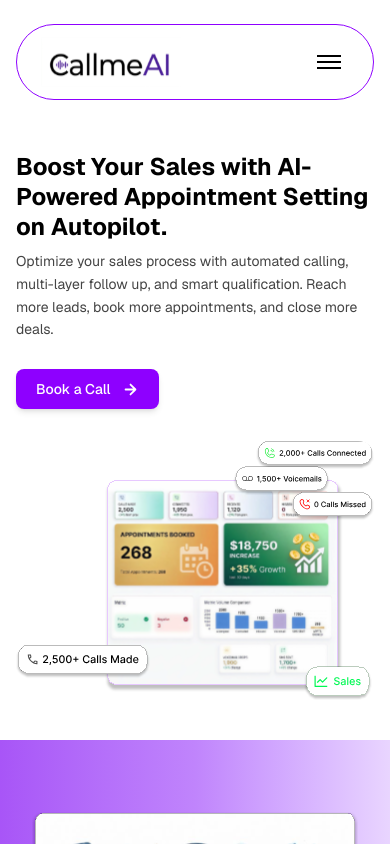
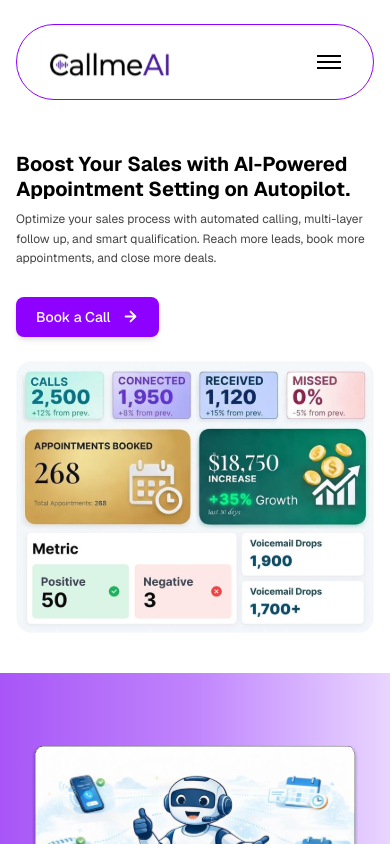
Before and after one commit to juyel66/CallmeAI, a Next.js app: page /solutions in a window 390 px wide. Shown: the top 844 px of the page. Built offline with nearby package versions, Linux system fonts and the light colour scheme.

Commit message:
Update SolutionsHeroPages component: replace images, adjust layout, and enhance text styles for better responsiveness

```diff
--- a/app/pages/SolutionPage/SolutionsHero/SolutionsHeroPages.tsx
+++ b/app/pages/SolutionPage/SolutionsHero/SolutionsHeroPages.tsx
@@ -1,21 +1,22 @@
 "use client";
 
 import Image from "next/image";
-import groupImage from "../../../../public/images/Group 14 (1).svg";
+import groupImage from "../../../../public/images/Group 15.svg";
+import groupImageMobile from "../../../../public/images/HeroSection11.svg";
 import Link from "next/link";
 
 const SolutionsHeroPages = () => {
     return (
-        <section className="w-full py-10 transition-all duration-300 sm:py-12 md:py-20 lg:py-24">
-            <div className="container mx-auto grid items-center gap-8 px-4 transition-all duration-300 sm:px-6 md:grid-cols-2 md:gap-10 lg:gap-12 lg:px-8">
+        <section className="w-full py-10 transition-all duration-300 sm:py-12 md:py-18 lg:py-22">
+            <div className="container mx-auto grid items-center gap-6 px-4 transition-all duration-300 sm:px-6 md:grid-cols-[0.85fr_1.15fr] md:gap-6 lg:gap-8 lg:px-8">
 
 
-                <div className="min-w-0 max-w-xl transition-all duration-300 lg:max-w-none flex flex-col items-start text-left">
-                    <h1 className="md:text-[46px] text-2xl font-bold leading-tight text-black transition-all duration-300">
+                <div className="min-w-0 max-w-lg transition-all duration-300 lg:max-w-none flex flex-col items-start text-left">
+                    <h1 className="text-xl font-bold leading-tight text-black transition-all duration-300 sm:text-2xl md:text-[38px] lg:text-[40px]">
                         Boost Your Sales with AI-Powered Appointment Setting on Autopilot.
                     </h1>
 
-                    <p className="mt-2 max-w-prose text-sm leading-relaxed  text-[#444] transition-all duration-300 sm:mt-6 sm:text-base md:text-[20px] ">
+                    <p className="mt-2 max-w-prose text-xs leading-relaxed text-[#444] transition-all duration-300 sm:mt-5 sm:text-sm md:text-base lg:text-[17px]">
                         Optimize your sales process with automated calling, multi-layer follow up, and smart qualification. Reach more leads, book more appointments, and close more deals.
                     </p>
 
@@ -41,11 +42,25 @@ const SolutionsHeroPages = () => {
                 </div>
 
 
-                <div className="relative flex min-w-full items-center justify-center transition-all duration-300 md:justify-self-end">
+                <div className="relative  md:flex hidden min-w-full items-center justify-center transition-all duration-300 md:justify-self-end">
                     <Image
                         src={groupImage}
                         alt="AI Dashboard"
-                        className="h-auto w-full max-w-96 rounded-2xl object-cover transition-all duration-300 sm:max-w-120 md:max-w-3xl lg:max-w-4xl"
+                        className="h-auto w-full max-w-110 rounded-2xl object-cover transition-all duration-300 sm:max-w-140 md:max-w-4xl lg:max-w-5xl"
+                        width={720}
+                        height={460}
+                    />
+
+
+
+                </div>
+
+
+                <div className="relative md:hidden flex min-w-full items-center justify-center transition-all duration-300 md:justify-self-end">
+                    <Image
+                        src={groupImageMobile}
+                        alt="AI Dashboard"
+                        className="h-auto w-full max-w-110 rounded-2xl object-cover transition-all duration-300 sm:max-w-140 md:max-w-4xl lg:max-w-5xl"
                         width={720}
                         height={460}
                     />
```
